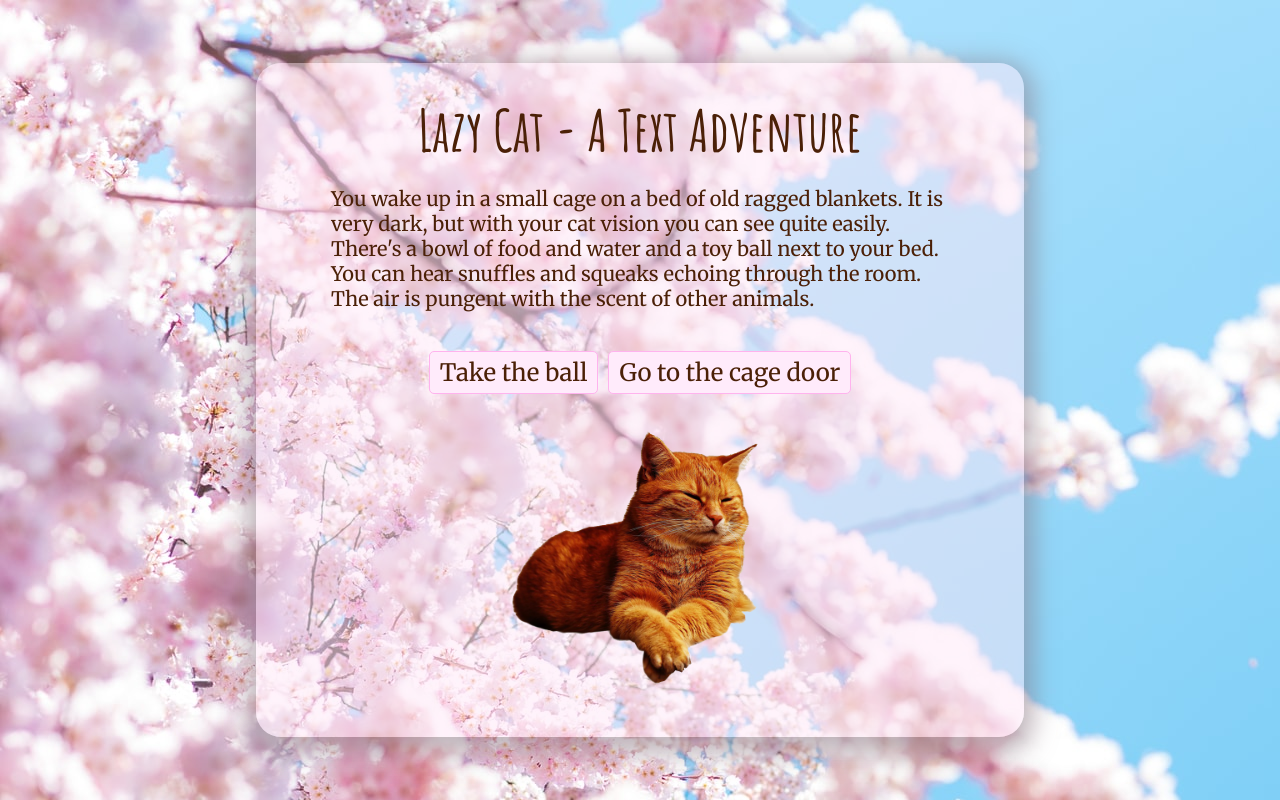
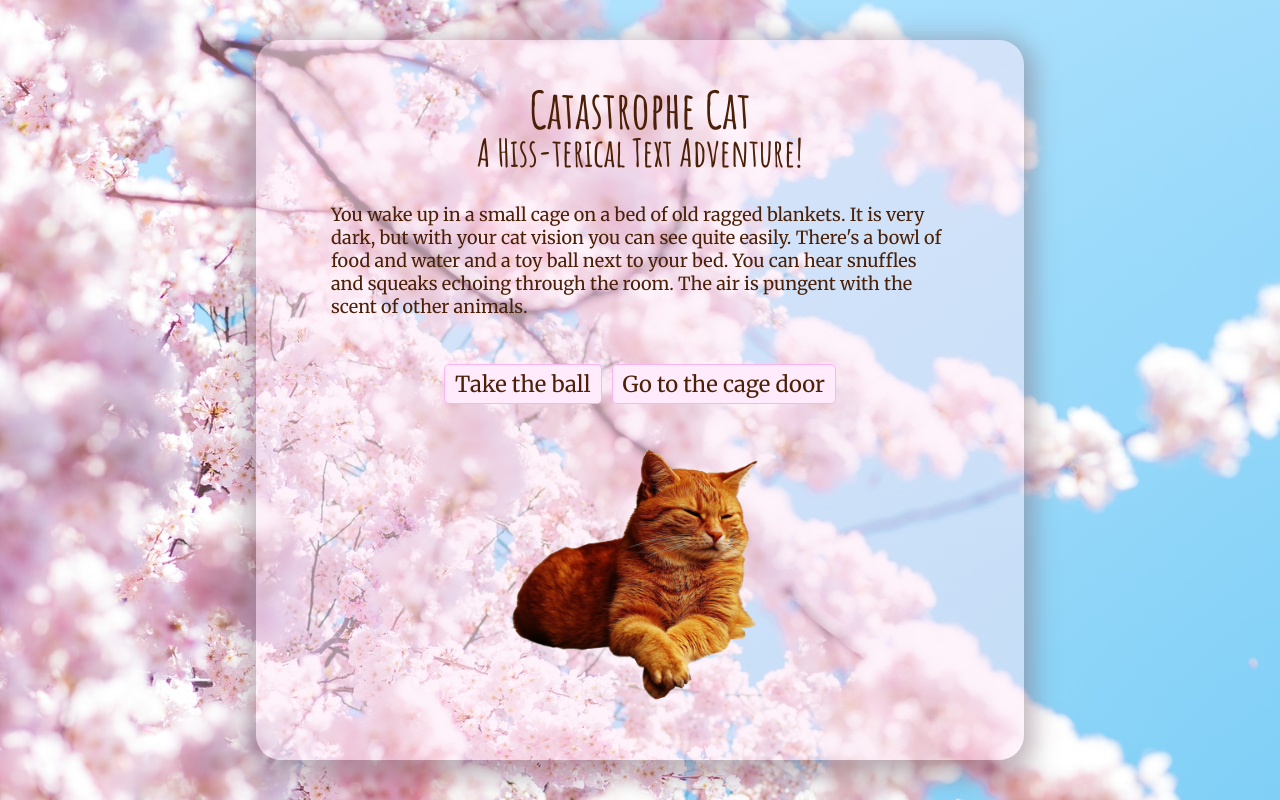
Before and after one commit to laurenfenne/catastrophe-cat, a plain HTML site: page index.html in a window 1280 px wide. Drawn offline with Linux system fonts and the light colour scheme.

Commit message:
Played with text sizes, added a <h2>

```diff
--- a/index.html
+++ b/index.html
@@ -14,7 +14,8 @@
     </audio>
     <div class="container">
         <div class="bground">
-            <h1> Lazy Cat - A Text Adventure</h1>
+            <h1>Catastrophe Cat</h1>
+            <h2>A Hiss-terical Text Adventure!</h2>
 
             <div id="text">Text</div>
 
--- a/style.css
+++ b/style.css
@@ -6,12 +6,22 @@
     font-family: Merriweather;
 }
 
-h1 {
+h1, h2 {
     font-family: Amatic SC;
-    font-size: 4.5vw;
     font-weight: 700;
     color: rgb(75, 32, 7);
     margin: 0;
+}
+
+h1 {
+    margin-bottom: -2.5vmin;
+    font-size: 4vw;
+}
+
+h2 {
+    margin-top: -2.5vmin;
+    margin-bottom: 0;
+    font-size: 3vw;
 }
 
 body {
@@ -19,7 +29,7 @@ body {
     margin: 0;
     padding: 0;
     color: rgb(75, 32, 7);
-    font-size: 2.5vmin;
+    font-size: 2.25vmin;
 }
 
 #img img{
@@ -46,6 +56,8 @@ body {
     align-items: center;
     gap: 20px;
     box-shadow: 0 8px 25px 10px rgba(133, 112, 124, 0.5);
+    width: 60%;
+    height: 90%;
     max-width: 60%;
     max-height: 90%;
 }
@@ -62,7 +74,7 @@ body {
     border: 1px solid hsl(313, 100%, 85%);
     border-radius: 5px;
     padding: 5px 10px;
-    font-size: 3vmin;
+    font-size: 2.75vmin;
     color:rgb(75, 32, 7);
     outline: none;
     transition: background-color 200ms ease-in-out;
```
